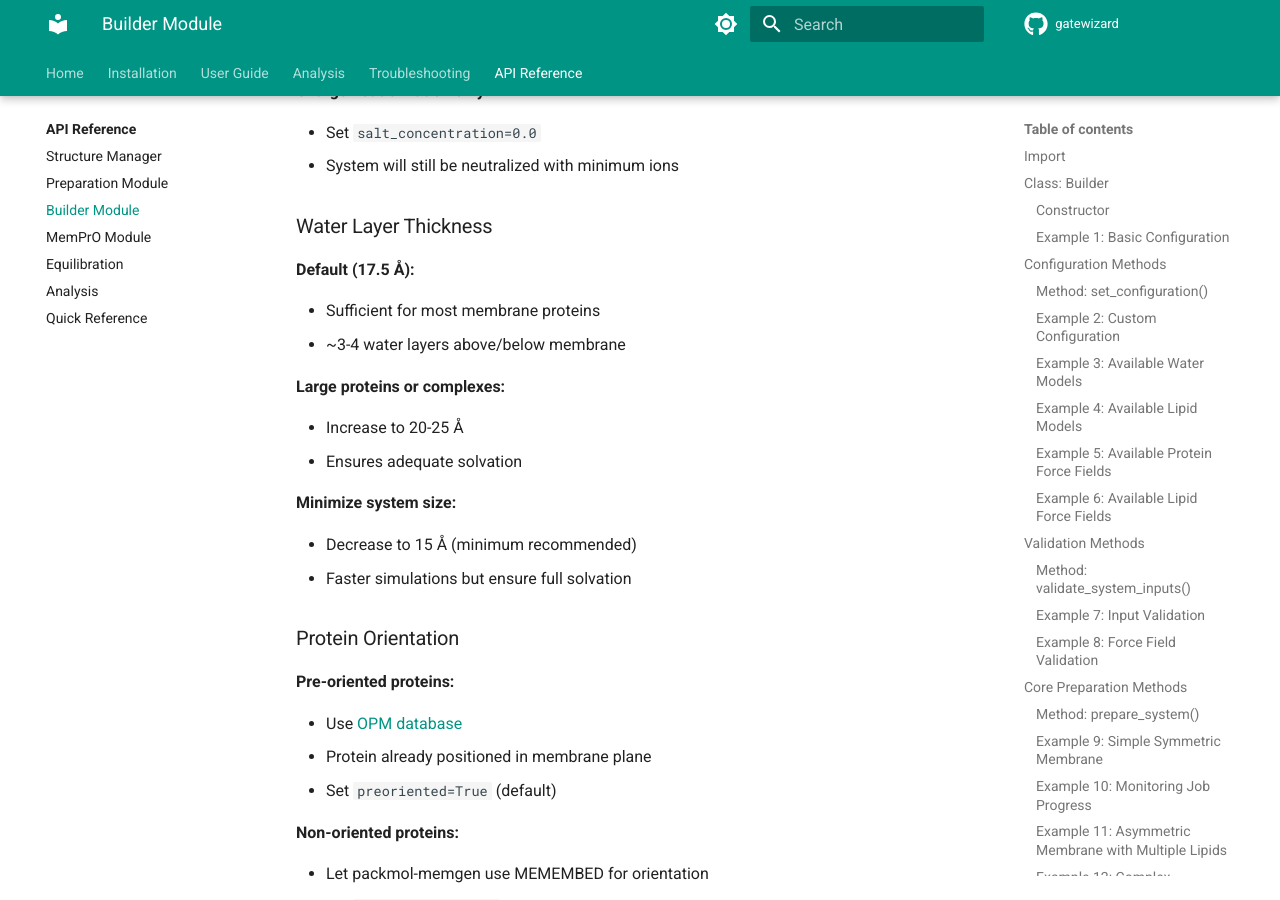
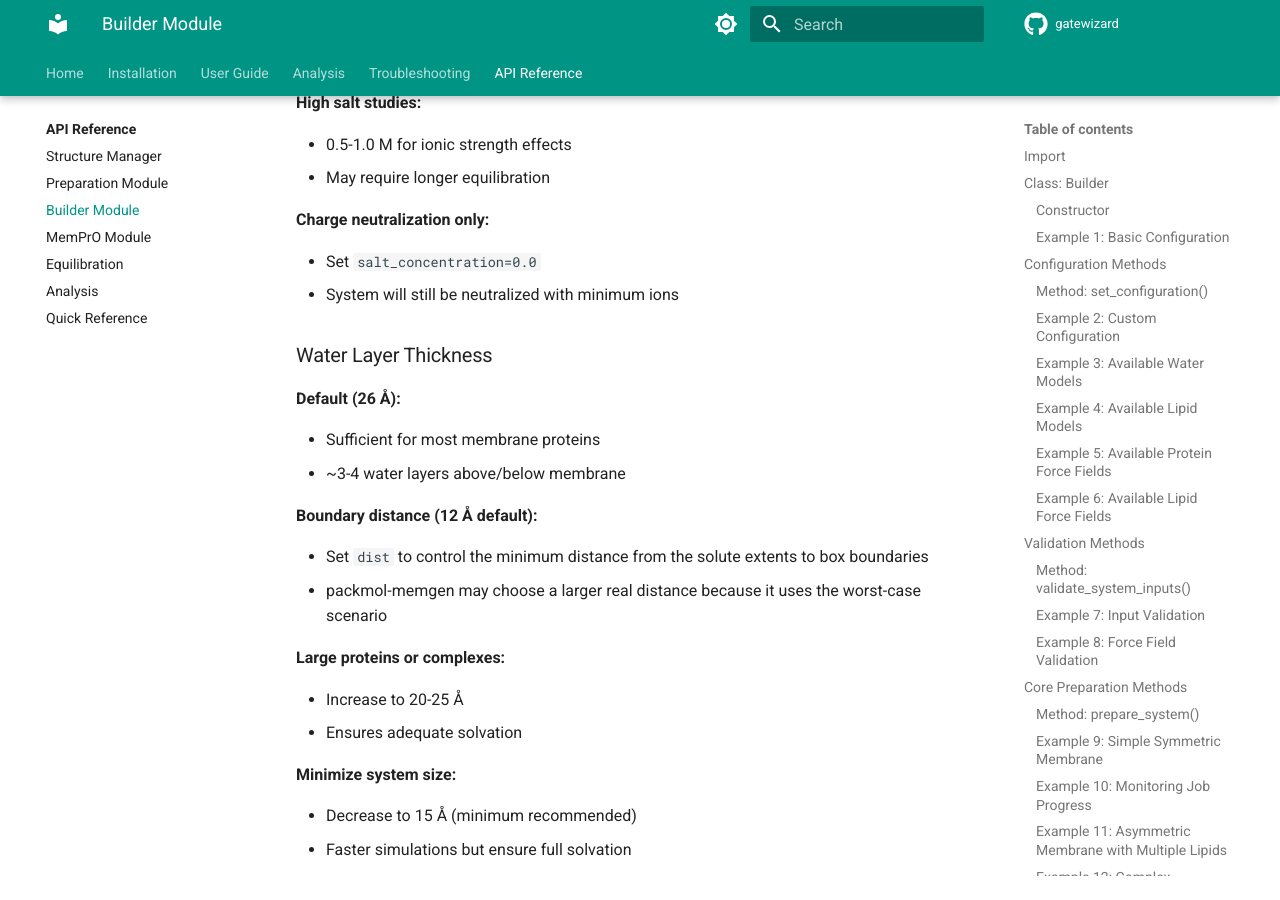
Before and after one commit to maurobedoya/gatewizard, an MkDocs documentation site: the page built from docs/api/builder.md, in a window 1280 px wide and 900 px high, scrolled down 23774 px. Built offline with MkDocs 1.6.1 and Material for MkDocs 9.7.7, drawn with Linux system fonts in a browser that asks for light colours; comment, search, counter and statistics services are not loaded; the version menu is left out; some of the changed text lies outside the part shown.

Commit message:
feat(builder): add packmol dist control
It was added the Builder --dist support, and it was changed GateWizard defaults to dist=12 and dist_wat=26. This change was done to build systems similar to charmm-gui in number of water and lipid molecules.

This change also updates docs/tests, and publishes the GUI/API release manifest.

```diff
--- a/docs/api/builder.md
+++ b/docs/api/builder.md
@@ -42,7 +42,8 @@
 | `salt_concentration` | `0.15` | Salt concentration in M (molar) |
 | `cation` | `"K+"` | Cation type for salt |
 | `anion` | `"Cl-"` | Anion type for salt |
-| `dist_wat` | `17.5` | Water layer thickness in Å |
+| `dist` | `12` | Minimum solute-to-box-boundary distance in Å |
+| `dist_wat` | `26` | Water layer thickness in Å |
 | `notprotonate` | `False` | Skip protonation (preserve residue names) |
 
 ### Example 1: Basic Configuration
@@ -79,7 +80,8 @@
 | `salt_concentration` | `float` | `0.15` | Salt concentration in M |
 | `cation` | `str` | `"K+"` | Cation type (Na+, K+, etc.) |
 | `anion` | `str` | `"Cl-"` | Anion type (Cl-, Br-, etc.) |
-| `dist_wat` | `float` | `17.5` | Water layer thickness in Å |
+| `dist` | `float` | `12` | Minimum solute-to-box-boundary distance in Å |
+| `dist_wat` | `float` | `26` | Water layer thickness in Å |
 | `notprotonate` | `bool` | `False` | Skip protonation during parametrization |
 | `add_salt` | `bool` | `True` | Whether to add salt to system |
 
@@ -99,6 +101,7 @@
     salt_concentration=0.15,
     cation="Na+",
     anion="Cl-",
+    dist=12,  # Minimum distance to box boundaries
     dist_wat=20.0,  # Larger water layer
     preoriented=True
 )
@@ -662,7 +665,8 @@
     preoriented=True,
     parametrize=True,
     salt_concentration=0.15,
-    dist_wat=17.5,
+    dist=12,
+    dist_wat=26,
     notprotonate=True,
     ligand_params=ligand_results,
 )
@@ -1052,10 +1056,15 @@
 
 ### Water Layer Thickness
 
-**Default (17.5 Å):**
+**Default (26 Å):**
 
 - Sufficient for most membrane proteins
 - ~3-4 water layers above/below membrane
+
+**Boundary distance (12 Å default):**
+
+- Set `dist` to control the minimum distance from the solute extents to box boundaries
+- packmol-memgen may choose a larger real distance because it uses the worst-case scenario
 
 **Large proteins or complexes:**
 
@@ -1123,7 +1132,7 @@
 - Use symmetric membranes (same upper/lower)
 - Fewer lipid types (1-2 per leaflet)
 - Pre-oriented proteins
-- Smaller water layers (15-17.5 Å)
+- Smaller water layers (15-20 Å)
 
 **More realistic systems:**
 
@@ -1810,7 +1819,8 @@
     preoriented=True,
     parametrize=True,
     salt_concentration=0.15,
-    dist_wat=17.5,
+    dist=12,
+    dist_wat=26,
     notprotonate=True,
     ligand_params=ligand_results,  # Pass parametrized ligand files
 )
--- a/gatewizard/__init__.py
+++ b/gatewizard/__init__.py
@@ -5,7 +5,7 @@
 Gatewizard - A tool for membrane protein preparation and analysis.
 """
 
-__version__ = "1.0.43"
+__version__ = "1.0.44"
 __author__ = "Constanza González, Mauricio Bedoya"
 __email__ = ""
 __license__ = "MIT"
--- a/pyproject.toml
+++ b/pyproject.toml
@@ -4,7 +4,7 @@
 
 [project]
 name = "gatewizard"
-version = "1.0.43"
+version = "1.0.44"
 description = "A tool for membrane protein preparation and molecular dynamics analysis"
 readme = "README.md"
 license = {file = "LICENSE"}
```
Also changed, not shown: CHANGELOG.md (+10 -0 lines), docs/QUICK_REFERENCE.md (+2 -1 lines), docs/user-guide.md (+5 -1 lines), 5 other files.
